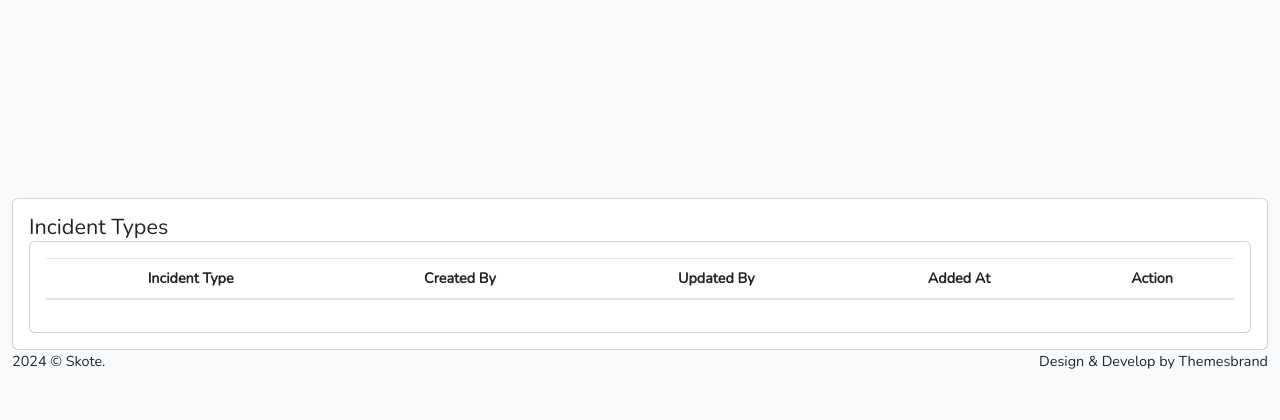
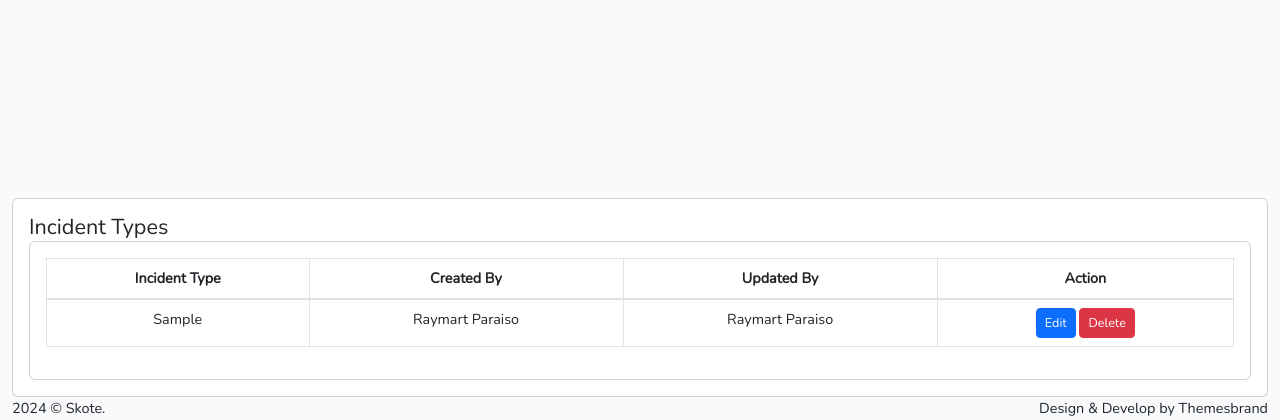
Before and after one commit to YeXiu2001/capstone, a Laravel app: page /incident_types in a window 1280 px wide. Shown: the part 619-1039 px from the top of the page. Before the commit the page ends 988 px from the top, so only its background shows below. Run offline with Laravel 10, Linux system fonts and the light colour scheme; data comes from the database, SQL or seed files in the repository; tables that the repository leaves empty hold one stand-in row (values such as "Sample post"); lists and menus that the app fills with data are empty; style sheets or scripts are compiled from the project's sources; some libraries are stand-ins or nearby versions.

Commit message:
Incident Type Done

```diff
--- a/app/Http/Controllers/mainmenuController.php
+++ b/app/Http/Controllers/mainmenuController.php
@@ -4,33 +4,88 @@ namespace App\Http\Controllers;
 
 use Illuminate\Http\Request;
 use App\Models\IncidentTypes;
+use Illuminate\Pagination\LengthAwarePaginator;
+use Illuminate\Pagination\Paginator;
 
 class mainmenuController extends Controller
 {
 
     /** ------------------------ Incident Types --------------------------- */
     public function incident_types_view(){
-        return view ('admin.incident_types');
+        $incident_types = IncidentTypes::with(['createdByUser:id,name', 'updatedByUser:id,name'])
+        ->select('id', 'cases', 'created_by', 'updated_by', 'created_at', 'updated_at')
+        ->orderBy('created_at', 'desc')
+        ->paginate(5);
+
+        return view('admin.incident_types', compact('incident_types'));
     }
 
     public function add_incident_type(Request $request){
-        $validated = $request->validate([
-            'add_incident' => 'required|string|max:255', // This works for indexed array as well
-        ]);
+
+       // First, decode the JSON string from the 'incidents' form field
+        $incidents = json_decode($request->input('incidents'), true);
+
+        // You might want to validate the decoded array as well, depending on your needs
+        if (!$incidents || !is_array($incidents)) {
+            return response()->json(['error' => 'Invalid incidents provided'], 422);
+        }
 
         $user_id = Auth()->user()->id;
 
-        foreach ($validated['add_incident'] as $incident_name) {
-            $incident = new IncidentTypes;
-            $incident->cases = $incident_name;
-            $incident->created_by = $user_id;
-            $incident->updated_by = $user_id;
-            $incident->save();
+        try {
+            foreach ($incidents as $incident_name) {
+                $incident = new IncidentTypes;
+                $incident->cases = $incident_name;
+                $incident->created_by = $user_id;
+                $incident->updated_by = $user_id;
+                $incident->save();
+            }
+            return response()->json(['success' => 'Incident Type Added Successfully']);
+        } catch (\Exception $e) {
+            // Log the error or handle it as needed
+            return response()->json(['error' => 'Failed to add incident type: ' . $e->getMessage()], 500);
+        }
         }
 
-        return response()->json(['success' => 'Incident Type Added Successfully']);
+    public function fetchIncidentTbl(){
+        $incident_types = IncidentTypes::with(['createdByUser:id,name', 'updatedByUser:id,name'])
+        ->select('id', 'cases', 'created_by', 'updated_by', 'created_at', 'updated_at')
+        ->orderBy('created_at', 'desc')
+        ->paginate(5);
+
+    // Return only the table body as HTML
+    return view('partials.incident_types_table', compact('incident_types'))->render();
     }
 
+    public function deleteIncidentType($id){
+        $incident = IncidentTypes::find($id);
+        if ($incident) {
+        $incident->delete();
+        return response()->json(['success' => 'Incident Type Deleted Successfully']);
+    } else {
+        return response()->json(['error' => 'Failed to Delete incident type: ']);
+    }
+    }
+
+
+    public function getIncidentType($id){
+        $incident = IncidentTypes::findOrFail($id);
+        return response()->json($incident);
+    }
+
+    public function updateIncidentType(Request $request, $id) {
+
+        try{
+        $incident = IncidentTypes::findOrFail($id);
+        $incident->cases = $request->input('cases');
+        $incident->updated_by = Auth()->user()->id;
+        $incident->save();
+
+        return response()->json(['success' => 'Incident Type Updated Successfully']);
+    } catch (\Exception $e) {
+        return response()->json(['error' => 'Failed to update incident type: ' . $e->getMessage()], 500);
+    }
+}
     /** ------------------------ ./ Incident Types --------------------------- */
 
 }
--- a/app/Models/IncidentTypes.php
+++ b/app/Models/IncidentTypes.php
@@ -9,7 +9,7 @@ class IncidentTypes extends Model
 {
     use HasFactory;
 
-    protected $table = 'incident_types';
+    protected $table = 'case_types';
 
     protected $fillable = [
         'id',
@@ -20,11 +20,13 @@ class IncidentTypes extends Model
         'updated_at'
     ];
 
-    public function created_by(){
+    protected $casts = ['foo' => 'json'];
+
+    public function createdByUser(){
         return $this->belongsTo(User::class, 'created_by');
     }
 
-    public function updated_by(){
+    public function updatedByUser(){
         return $this->belongsTo(User::class, 'updated_by');
     }
 }
--- a/resources/views/admin/incident_types.blade.php
+++ b/resources/views/admin/incident_types.blade.php
@@ -1,4 +1,6 @@
 @extends('layouts.app')
+
+
 @section('content')
 
 <!-- add table for incident types -->
@@ -27,21 +29,7 @@
                             <!-- @endcan -->
                         </div>
 
-                        <table class="text-center table table-hover" id="transtype_tbl">
-                            <thead>
-                                <tr>
-                                    <th>Incident Type</th>
-                                    <th>Created By</th>
-                                    <th>Updated By</th>
-                                    <th>Added At</th>
-                                    <th>Action</th>
-                                </tr>
-                            </thead>
-                            <tbody>
-
-                            </tbody>
-                        </table>
-
+                        @include('partials.incident_types_table', ['incident_types' => $incident_types])
                     </div>
                 </div>
             </div>
@@ -64,8 +52,8 @@
                             @csrf
                             <div class="mb-2">
                                 <div class="d-flex justify-content-between">
-                                    <input type="text" id="add-incident" name="add_incident" class="form-control" required placeholder="Add Incident" />
-                                    <input data-repeater-delete type="button" class="btn btn-primary ms-2" value="Delete"/>
+                                    <input type="text" id="add_incident" name="add-incident" class="form-control" required placeholder="Add Incident" />
+                                   <i data-repeater-delete class="bx bxs-trash" style="color:red; font-size:40px"></i>
                                 </div>
                             </div>
                         </div>
@@ -83,31 +71,85 @@
     </div>
 </div>
 <!-- ./ Add Incident Type Modal -->
+
+
+<!-- Edit Incident Type Modal -->
+<div class="modal fade" id="edit_incident_modal" data-bs-backdrop="static" data-bs-keyboard="false" tabindex="-1" role="dialog" aria-labelledby="staticBackdropLabel" aria-hidden="true">
+    <div class="modal-dialog modal-dialog-centered">
+        <div class="modal-content">
+            <div class="modal-header">
+                <h5 class="modal-title">Edit Incident Type</h5>
+                <button type="button" class="btn-close" data-bs-dismiss="modal" aria-label="Close"></button>
+            </div>
+            <div class="modal-body">
+                <form id="edit_incident_form">
+                            @csrf
+                            <div class="mb-2">
+                                <div class="d-flex justify-content-between">
+                                    <input type="text" id="edit_incident" name="edit-incident" class="form-control" required/>
+                                </div>
+                            </div>
+                </form>
+
+            </div><!-- modal body end -->
+                <div class="modal-footer">
+                    <button type="button" class="btn btn-light" data-bs-dismiss="modal">Close</button>
+                    <button type="submit" id="edit-submitBtn" class="btn btn-primary">Submit</button>
+                </div>
+        </div>
+    </div>
+</div>
+<!-- ./ Edit Incident Type Modal -->
+
+
 </div><!-- main container END -->
 
 <script>
-$('#add-submitBtn').click(function(e){
+document.addEventListener('DOMContentLoaded', function() {
+    /** ---------------------- this is fetching table ------------ */
+$(document).on('click', '.pagination a', function(event) {
+    event.preventDefault();
+
+    let page = $(this).attr('href').split('page=')[1];
+    fetchIncidentTable(page);
+});
+
+function fetchIncidentTable(page) {
+    $.ajax({
+        url: '/fetch-incident-tbl?page=' + page,
+        success: function(data) {
+            $('#incident_table_container').html(data);
+        }
+    });
+}
+/** ---------------------- this is fetching table ------------ */
+
+
+    /*------------------adding incident type------------------------*/
+    $('#add-submitBtn').click(function(e) {
         e.preventDefault();
 
         // Initialize an empty array to hold the incidents data
         let incidents = [];
 
-    // Iterate over each repeater item
+        // Iterate over each repeater item to collect incidents
         $('[data-repeater-item]').each(function() {
-        let incident = $(this).find('[name="add_incident"]').val();
-        if(incident) { // Make sure the field is not empty
+            let incident = $(this).find('[id="add_incident"]').val();
+            if (incident) { // Ensure the field is not empty
                 incidents.push(incident);
             }
         });
 
-    // Create a new FormData object
+        // Log the incidents array for debugging
+        console.log(incidents);
+
+        // Initialize a new FormData object
         let formData = new FormData();
-    // Append each incident to the FormData object
-    incidents.forEach((incident, index) => {
-        formData.append(`add_incident[${index}]`, incident);
-    });
 
-    // Proceed with the AJAX request
+        // Append the incidents array as a string (JSON format)
+        formData.append('incidents', JSON.stringify(incidents));
+
+        // AJAX request setup
         $.ajax({
             type: 'POST',
             url: '/add-incident',
@@ -117,17 +159,121 @@ $('#add-submitBtn').click(function(e){
             headers: {
                 'X-CSRF-TOKEN': $('meta[name="csrf-token"]').attr('content')
             },
+            success: function(response) {
+                console.log(response); // Assuming response is a JSON object
+                if(response.success) {
+                    console.log('Success:', response.success);
+                    $('#add_incident_modal').modal('hide');
+                    $('#add_incident_form').trigger('reset');
+                    fetchIncidentTable();
+                    Swal.fire({
+                        icon: 'success',
+                        title: 'Success',
+                        text: response.success,
+                        showConfirmButton: false,
+                        timer:1500,
+                    });
+                }
+            },
+            error: function(xhr, status, error) {
+                console.log('An error occurred:', error.toString());
+            }
+        });
+    });
+/*------------------adding incident type------------------------*/
+
+
+
+/** ---------------------- this is deleting incident type ------------ */
+$(document).on('click', '.delete-btn', function() {
+    var incidentId = $(this).data('id'); // Get the ID of the incident to delete
+
+    // Confirm before deleting
+    if (confirm('Are you sure you want to delete this incident?')) {
+        $.ajax({
+            url: '/delete-incident/' + incidentId, // Adjust the URL as necessary
+            type: 'DELETE', // Use DELETE method
+            headers: {
+                'X-CSRF-TOKEN': $('meta[name="csrf-token"]').attr('content') // CSRF token for Laravel
+            },
+            success: function(result) {
+                // Remove the incident row from the table if deletion was successful
+                if (result.success) {
+                    $('button[data-id="' + incidentId + '"]').closest('tr').remove();
+                    Swal.fire({
+                        icon: 'success',
+                        title: 'Success',
+                        text: result.success,
+                        showConfirmButton: false,
+                        timer:1500,
+                    });
+
+                    fetchIncidentTable();
+                } else {
+                    alert('Something went wrong. Please try again.');
+                }
+            }
+        });
+    }
+});
+/** ---------------------- this is deleting incident type ------------ */
+
+/** ---------------------- this is editing incident type ------------ */
+$(document).on('click', '.edit-btn', function() {
+    var incidentId = $(this).data('id'); // Get the ID of the incident to edit
+
+    // Fetch the incident details from the server
+    $.ajax({
+        url: '/get-incident-type/' + incidentId, // Adjust the URL as necessary
+        type: 'GET', // Use GET method
         success: function(data) {
-            console.log(data.success);
-            $('#add_incident_modal').modal('hide');
-        },
-        error: function(data) {
-            console.log('An error occurred.');
-            console.log(data);
+            // Populate the form fields with the incident details
+            // Assuming the server returns incident data with 'cases' as one of the fields
+            $('#edit_incident').val(data.cases);
+            $('#edit_incident_form').attr('data-id', incidentId); // Store the ID in the form for later use
         }
     });
 });
 
+$('#edit-submitBtn').click(function(e) {
+    e.preventDefault();
+    var incidentId = $('#edit_incident_form').attr('data-id'); // Retrieve the ID stored in the form
+    var incidentName = $('#edit_incident').val();
+
+    $.ajax({
+        url: '/update-incident-type/' + incidentId,
+        type: 'POST',
+        data: {
+            'cases': incidentName,
+            '_token': $('meta[name="csrf-token"]').attr('content') // CSRF token
+        },
+        success: function(response) {
+            if(response.success) {
+                console.log('Success:', response.success);
+                // Optionally close the modal and refresh the table or part of the page that displays incidents
+                $('#edit_incident_modal').modal('hide');
+                Swal.fire({
+                    icon: 'success',
+                    title: 'Success',
+                    text: response.success,
+                    showConfirmButton: false,
+                    timer:1500,
+                });
+                fetchIncidentTable();
+            }else{
+                Swal.fire({
+                    icon: 'error',
+                    title: 'Error',
+                    text: response.error,
+                    showConfirmButton: false,
+                    timer:1500,
+                });
+            }
+        }
+    });
+});
+}); //DOMContentLoaded END
 </script>
 
+
 @endsection
--- a/resources/views/layouts/components/script.blade.php
+++ b/resources/views/layouts/components/script.blade.php
@@ -3,7 +3,7 @@
 <script src="{{url('assets/libs/metismenu/metisMenu.min.js')}}"></script>
 <script src="{{url('assets/libs/simplebar/simplebar.min.js')}}"></script>
 <script src="{{url('assets/libs/node-waves/waves.min.js')}}"></script>
-
+<script src="{{url('assets/libs/sweetalert2/sweetalert2.all.min.js')}}"></script>
 <!-- apexcharts -->
 <script src="{{url('assets/libs/apexcharts/apexcharts.min.js')}}"></script>
 
--- /dev/null
+++ b/resources/views/partials/incident_types_table.blade.php
@@ -0,0 +1,29 @@
+<div id="incident_table_container">
+<table class="text-center table table-bordered" id="incident_type_tbl">
+                            <thead>
+                                <tr>
+                                    <th>Incident Type</th>
+                                    <th>Created By</th>
+                                    <th>Updated By</th>
+                                    <th>Action</th>
+                                </tr>
+                            </thead>
+                            <tbody id="incident_type_tbody">
+                                @foreach($incident_types as $incident)
+                                    <tr>
+                                        <td>{{$incident->cases}}</td>
+                                        <td>{{$incident->createdByUser->name}}</td>
+                                        <td>{{$incident->updatedByUser->name}}</td>
+                                        <td>
+                                            <button class="btn btn-primary btn-sm edit-btn" data-id="{{$incident->id}}" data-bs-toggle="modal" data-bs-target="#edit_incident_modal">Edit</button>
+                                            <button class="btn btn-danger btn-sm delete-btn" data-id="{{$incident->id}}">Delete</button>
+
+                                        </td>
+                                    </tr>
+                                @endforeach
+                            </tbody>
+                        </table>
+                        <div class="pagination">
+                            {{ $incident_types->onEachSide(2)->links() }}
+                        </div>
+</div>
--- a/routes/web.php
+++ b/routes/web.php
@@ -37,6 +37,10 @@ Route::get('/home', [HomeController::class, 'index'])->name('home');
 /** --------------------------Admin Controller ----------------------- */
 Route::get('/incident_types', [mainmenuController::class, 'incident_types_view']);
 Route::post('/add-incident', [mainmenuController::class, 'add_incident_type']);
+Route::get('/fetch-incident-tbl', [mainmenuController::class, 'fetchIncidentTbl']);
+Route::delete('/delete-incident/{id}', [mainmenuController::class, 'deleteIncidentType']);
+Route::get('/get-incident-type/{id}', [mainmenuController::class, 'getIncidentType']);
+Route::post('/update-incident-type/{id}', [mainmenuController::class, 'updateIncidentType']);
 /** --------------------------../Admin Controller ----------------------- */
 Route::resources([
     '/roles' => RoleController::class,
```
Lines whose indentation alone changed are shown as unchanged.
